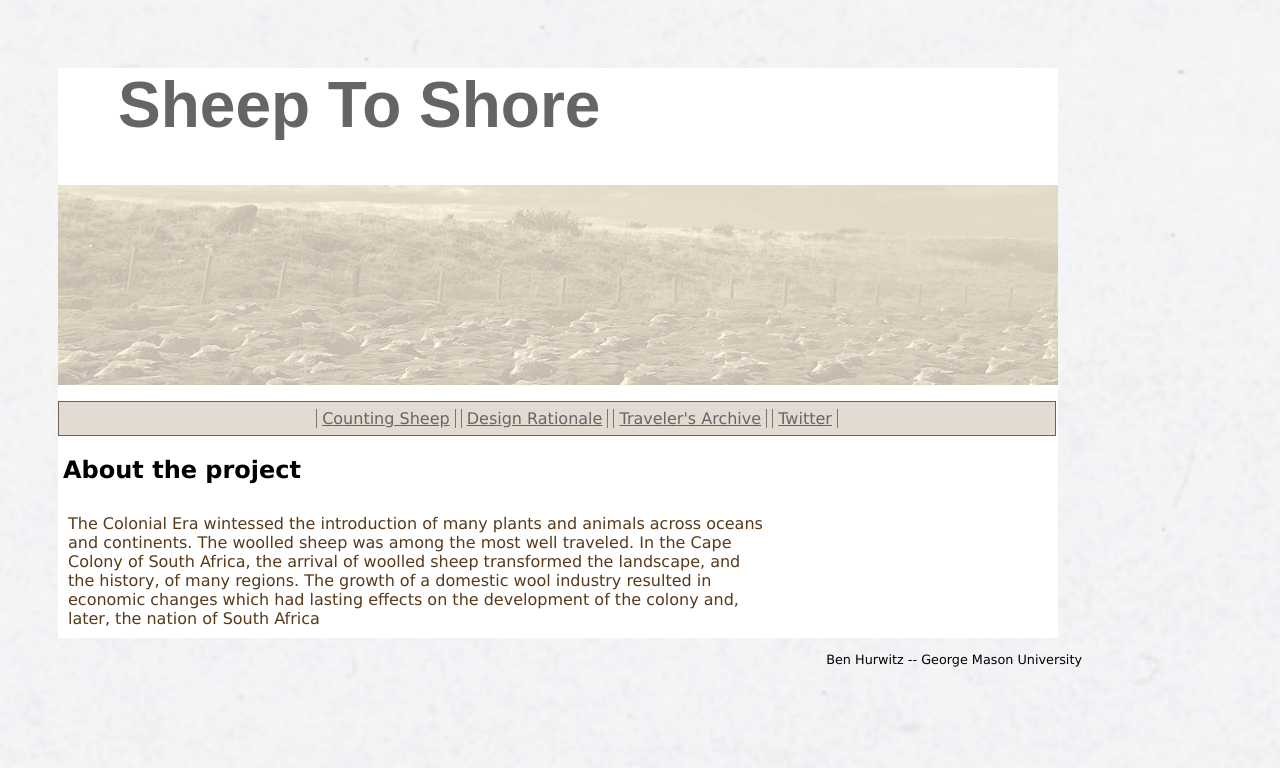
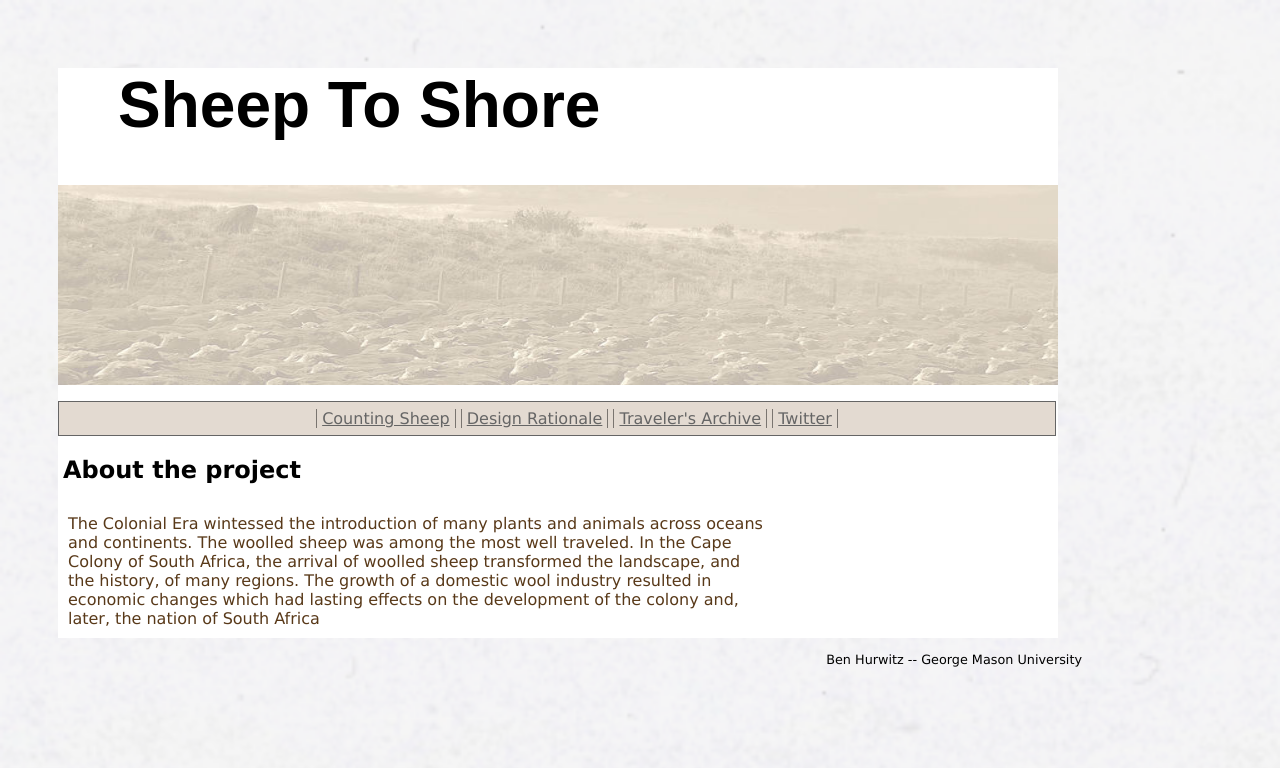
Before and after one commit to bhurwit3/bhurwit3.github.com, a plain HTML site: page index.html in a window 1280 px wide. Drawn offline with Linux system fonts and the light colour scheme; a web font is replaced by a local one.

Commit message:
updateh1

```diff
--- a/styles.css
+++ b/styles.css
@@ -19,7 +19,7 @@
 
 	h1 {
 		color: black;
-		opacity: 0.6;
+		opacity: 1.0;
 		font-family: 'Droid Sans Mono', sans-serif;
 		font-size: 4.0em;
 		text-align: left;
```
